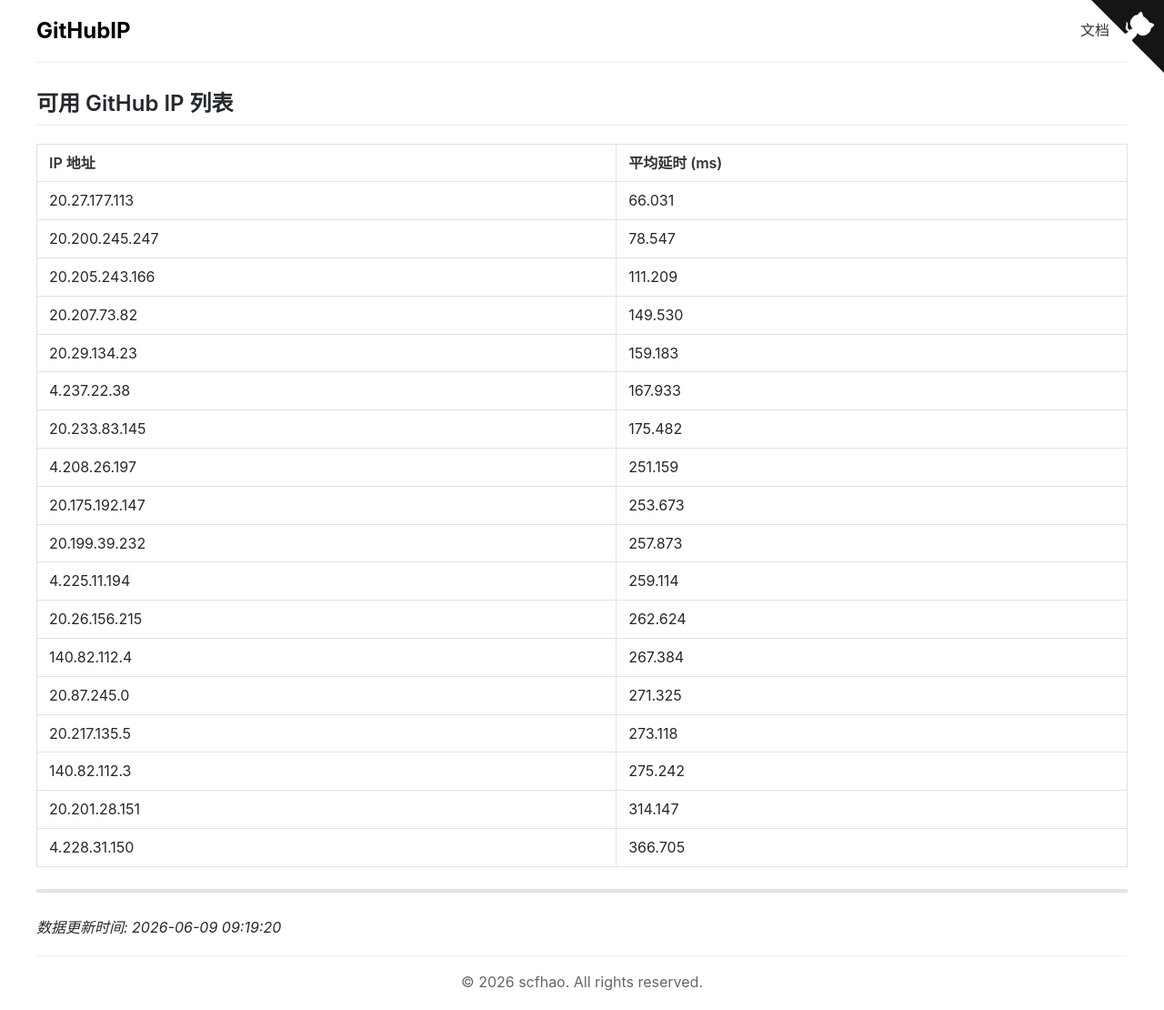
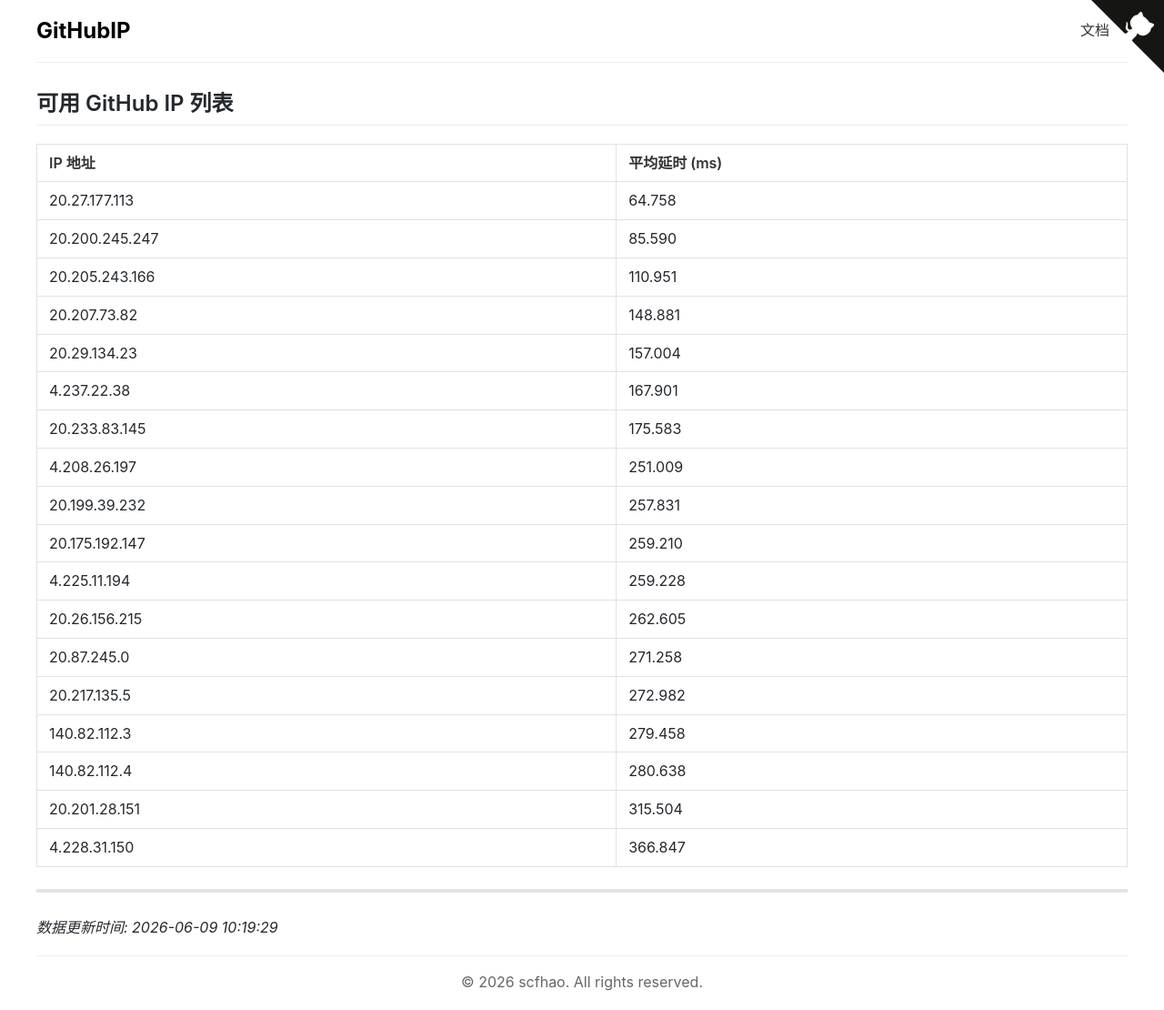
Before and after one commit to scfhao/GitHubIP, a Jekyll site: the page built from index.md, in a window 1280 px wide. Shown: the whole page at 91% size. Built offline with Jekyll 4.4.1, drawn with Linux system fonts in a browser that asks for light colours.

Commit message:
自动脚本执行 - 2026-06-09 10:19:30

```diff
--- a/index.md
+++ b/index.md
@@ -1,32 +1,32 @@
 ---
 layout: home
 title: GitHub IP 列表
-date: 2026-06-09 09:19:20
+date: 2026-06-09 10:19:29
 ---
 
 ## 可用 GitHub IP 列表
 
 | IP 地址 | 平均延时 (ms) |
 |---------|--------------|
-| 20.27.177.113 | 66.031 |
-| 20.200.245.247 | 78.547 |
-| 20.205.243.166 | 111.209 |
-| 20.207.73.82 | 149.530 |
-| 20.29.134.23 | 159.183 |
-| 4.237.22.38 | 167.933 |
-| 20.233.83.145 | 175.482 |
-| 4.208.26.197 | 251.159 |
-| 20.175.192.147 | 253.673 |
-| 20.199.39.232 | 257.873 |
-| 4.225.11.194 | 259.114 |
-| 20.26.156.215 | 262.624 |
-| 140.82.112.4 | 267.384 |
-| 20.87.245.0 | 271.325 |
-| 20.217.135.5 | 273.118 |
-| 140.82.112.3 | 275.242 |
-| 20.201.28.151 | 314.147 |
-| 4.228.31.150 | 366.705 |
+| 20.27.177.113 | 64.758 |
+| 20.200.245.247 | 85.590 |
+| 20.205.243.166 | 110.951 |
+| 20.207.73.82 | 148.881 |
+| 20.29.134.23 | 157.004 |
+| 4.237.22.38 | 167.901 |
+| 20.233.83.145 | 175.583 |
+| 4.208.26.197 | 251.009 |
+| 20.199.39.232 | 257.831 |
+| 20.175.192.147 | 259.210 |
+| 4.225.11.194 | 259.228 |
+| 20.26.156.215 | 262.605 |
+| 20.87.245.0 | 271.258 |
+| 20.217.135.5 | 272.982 |
+| 140.82.112.3 | 279.458 |
+| 140.82.112.4 | 280.638 |
+| 20.201.28.151 | 315.504 |
+| 4.228.31.150 | 366.847 |
 
 ---
 
-*数据更新时间: 2026-06-09 09:19:20*
+*数据更新时间: 2026-06-09 10:19:29*
```
